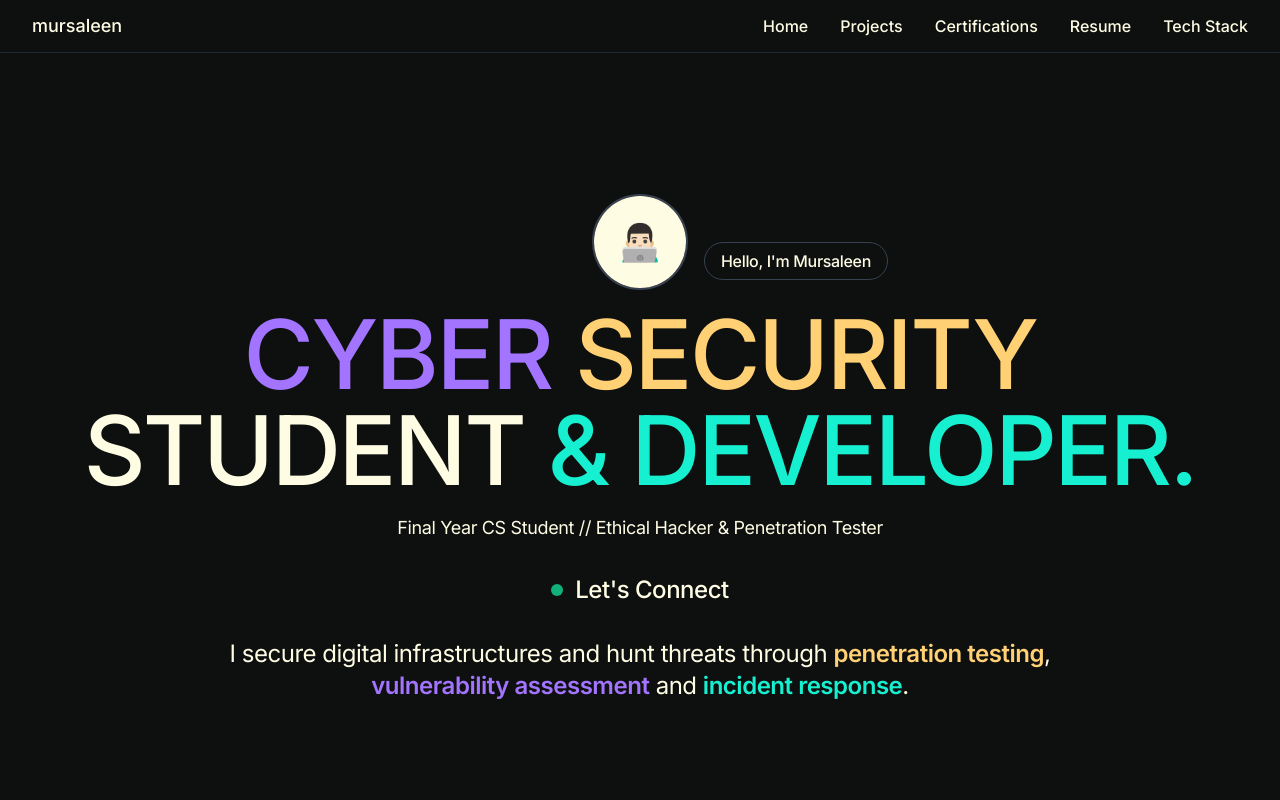
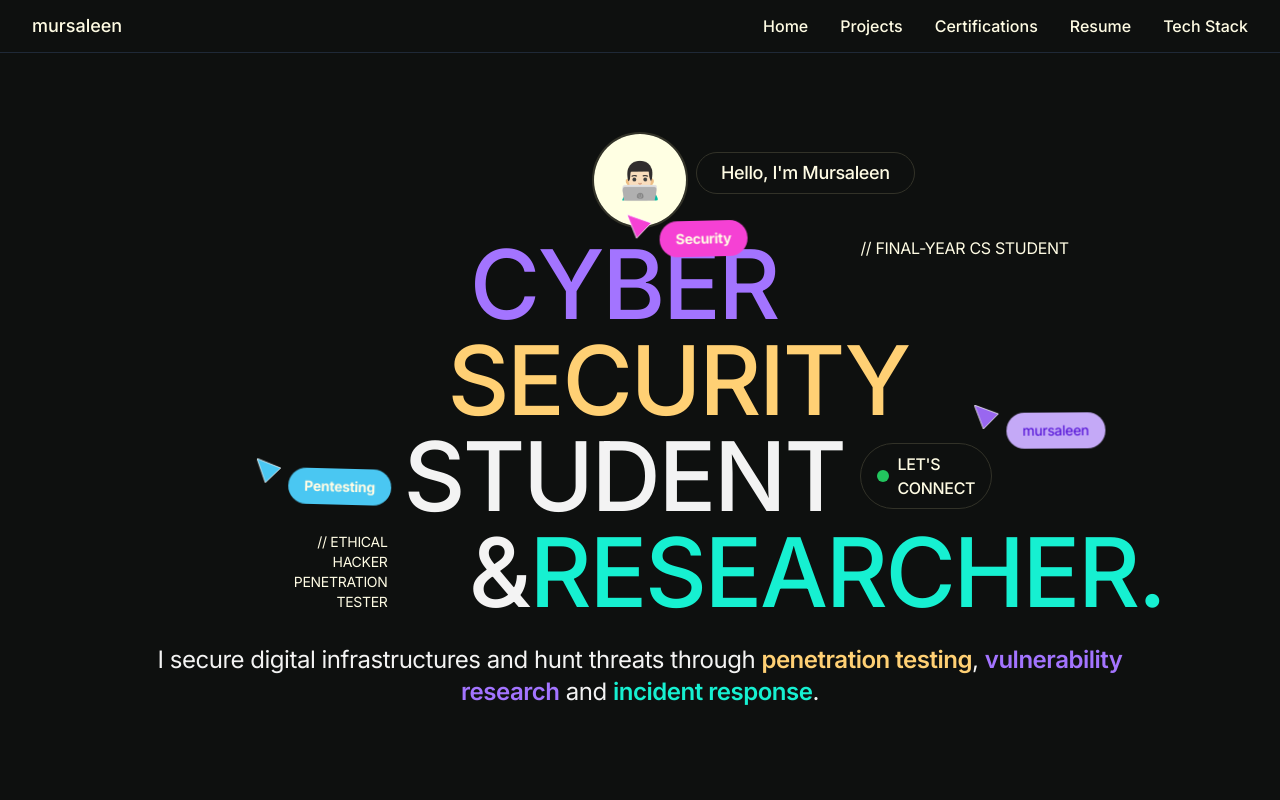
Before and after one commit to Mursaleen7/Personal-Portfolio, a React (Vite) app: page / in a window 1280 px wide. Shown: the top 800 px of the page. Built offline with nearby package versions, Linux system fonts and the light colour scheme.

Commit message:
Update Hero.jsx

```diff
--- a/src/components/Hero.jsx
+++ b/src/components/Hero.jsx
@@ -28,62 +28,223 @@ const Hero = () => {
   }
 
   return (
-    <section id="home" className="min-h-screen flex items-center justify-center relative bg-primary-bg pt-16 sm:pt-20 lg:pt-24" ref={ref}>
+    <section id="hero" className="min-h-screen flex items-center justify-center relative" ref={ref} style={{ backgroundColor: '#0e100f', paddingTop: '40px' }}>
       <div className="max-w-7xl mx-auto px-6 w-full">
         <motion.div
           variants={containerVariants}
           initial="hidden"
           animate={inView ? "visible" : "hidden"}
-          className="relative flex flex-col items-center text-center"
+          className="relative flex flex-col items-center"
         >
-          {/* Profile Avatar */}
-          <motion.div variants={itemVariants} className="relative mb-4">
-            <div className="w-24 h-24 rounded-full overflow-hidden border-2 border-gray-700">
-              <div className="w-full h-full flex items-center justify-center text-4xl bg-primary-text text-primary-bg">
+          {/* Profile Avatar - Horizontally centered, above headline */}
+          <motion.div variants={itemVariants} className="relative mb-2">
+            <div className="w-24 h-24 rounded-full overflow-hidden" style={{ border: '2px solid #323228' }}>
+              {/* Memoji placeholder */}
+              <div className="w-full h-full flex items-center justify-center text-4xl" style={{ backgroundColor: '#ffffe3' }}>
                 👨🏻‍💻
               </div>
             </div>
-            {/* Hello Pill */}
+
+            {/* Hello Pill - Top-right of avatar, bottom edge aligned with avatar midline */}
             <motion.div
               variants={itemVariants}
-              className="absolute top-1/2 -translate-y-1/2 left-full ml-4 hidden sm:block"
+              className="absolute top-5 left-full ml-2"
             >
-              <div className="rounded-full px-4 py-1.5 border border-gray-700">
-                <span className="text-sm md:text-base font-headline font-medium text-primary-text whitespace-nowrap">Hello, I'm Mursaleen</span>
+              <div className="rounded-full px-6 py-1.5" style={{ border: '1px solid #323228' }}>
+                <span className="text-base md:text-lg font-headline font-medium whitespace-nowrap" style={{ color: '#fffce4' }}>Hello, I'm Mursaleen</span>
               </div>
             </motion.div>
           </motion.div>
 
-          {/* Main Headline Block */}
-          <motion.div variants={itemVariants} className="relative w-full">
-            <h1 className="font-headline font-medium text-4xl sm:text-5xl md:text-6xl lg:text-8xl leading-none tracking-tight uppercase">
-              <span className="text-accent-purple">CYBER</span> <span className="text-accent-yellow">SECURITY</span> <span className="text-primary-text">STUDENT</span> <span className="text-accent-teal">& DEVELOPER.</span>
-            </h1>
+          {/* Main Headline Block - Centered below avatar with specific line alignments */}
+          <motion.div variants={itemVariants} className="relative -ml-8">
+            <div className="font-headline font-medium text-4xl md:text-6xl lg:text-8xl leading-none tracking-tight uppercase">
+
+              {/* Line 1: CYBER - Center aligned */}
+              <div className="flex justify-center relative mb-0">
+                <span style={{ color: '#a374ff' }}>CYBER</span>
+                {/* Annotation: Based in Pakistan - Right of CYBER, baseline aligned */}
+                <span className="absolute left-full ml-4 top-0 text-sm md:text-base font-headline font-normal whitespace-nowrap hidden lg:block" style={{ color: '#fffce4' }}>
+                  // Final-year CS student
+                </span>
+              </div>
+
+              {/* Line 2: SECURITY - Indented, starts under 'B' of CYBER */}
+              <div className="flex justify-center relative mb-0">
+                <div className="relative">
+                  <span className="invisible">CYB</span>
+                  <span className="absolute -left-20 top-0" style={{ color: '#ffd074' }}>SECURITY</span>
+                </div>
+              </div>
+
+              {/* Line 3: STUDENT - Left-aligned with CYBER */}
+              <div className="flex justify-center relative mb-0">
+                <span style={{ color: '#F3F3F3' }}>STUDENT</span>
+                {/* Let's Connect Button - Right of STUDENT, vertically centered */}
+                <div className="absolute left-full ml-4 top-1/2 transform -translate-y-1/2 hidden lg:flex">
+                  <div className="flex items-center space-x-2 rounded-full px-4 py-2" style={{ border: '1px solid #323228' }}>
+                    <div className="w-3 h-3 bg-green-500 rounded-full animate-pulse flex-shrink-0"></div>
+                    <span className="text-sm md:text-base font-headline font-medium" style={{ color: '#fffce4' }}>Let's Connect</span>
+                  </div>
+                </div>
+              </div>
+
+              {/* Line 4: & RESEARCHER - Side by side */}
+              <div className="flex justify-center relative">
+                <div className="relative">
+                  <span className="invisible">STUDE</span>
+                  <div className="absolute left-0 top-0 flex items-baseline">
+                    <span className="font-headline font-medium" style={{ color: '#F3F3F3' }}>& </span>
+                    <span style={{ color: '#16f0d1' }}>RESEARCHER.</span>
+                  </div>
+                </div>
+                {/* Role Annotation - Left of "& RESEARCHER", vertically centered */}
+                <div className="absolute right-full mr-4 top-1/2 transform -translate-y-1/2 text-xs md:text-sm font-headline font-normal text-right hidden lg:block" style={{ color: '#fffce4' }}>
+                  <div>// Ethical Hacker</div>
+                  <div>Penetration Tester</div>
+                </div>
+              </div>
+            </div>
           </motion.div>
 
-          {/* Sub-headline/Annotations */}
-          <motion.div variants={itemVariants} className="mt-4 max-w-3xl">
-            <p className="text-sm sm:text-base md:text-lg font-headline font-normal text-primary-text">
-              Final Year CS Student // Ethical Hacker & Penetration Tester
-            </p>
-          </motion.div>
-
-          {/* Let's Connect Button */}
-          <motion.div variants={itemVariants} className="mt-8 flex items-center justify-center space-x-3">
-            <div className="w-3 h-3 bg-accent-green rounded-full animate-pulse flex-shrink-0"></div>
-            <button className="text-lg sm:text-xl md:text-2xl font-headline font-medium text-primary-text hover:text-accent-green transition-colors duration-200">
+          {/* Mobile Let's Connect Button */}
+          <motion.div variants={itemVariants} className="flex items-center justify-center space-x-3 mt-8 lg:hidden">
+            <div className="w-3 h-3 bg-green-500 rounded-full animate-pulse flex-shrink-0"></div>
+            <button className="text-xl md:text-2xl font-headline font-medium hover:text-green-500 transition-colors duration-200" style={{ color: '#fffce4' }}>
               Let's Connect
             </button>
           </motion.div>
 
-          {/* Tagline */}
-          <motion.div variants={itemVariants} className="mt-8 text-center max-w-4xl">
-            <p className="text-base sm:text-lg md:text-xl lg:text-2xl font-headline font-normal leading-relaxed text-primary-text">
+          {/* Tagline - Bottom of hero, separated with space, centered */}
+          <motion.div variants={itemVariants} className="mt-6 text-center max-w-5xl">
+            <p className="text-lg md:text-xl lg:text-2xl font-headline font-normal leading-relaxed" style={{ color: '#F3F3F3' }}>
               I secure digital infrastructures and hunt threats through{' '}
-              <span className="font-semibold text-accent-yellow">penetration testing</span>,{' '}
-              <span className="font-semibold text-accent-purple">vulnerability assessment</span> and{' '}
-              <span className="font-semibold text-accent-teal">incident response</span>.
+              <span className="font-semibold" style={{ color: '#ffd074' }}>penetration testing</span>,{' '}
+              <span className="font-semibold" style={{ color: '#a374ff' }}>vulnerability research</span> and{' '}
+              <span className="font-semibold" style={{ color: '#16f0d1' }}>incident response</span>.
             </p>
+          </motion.div>
+
+          {/* Interactive Cursors - Layered on top with precise positioning */}
+          <motion.div className="absolute inset-0 pointer-events-none overflow-visible">
+            {/* Security Cursor - Tip over center of Hello pill */}
+            <motion.div
+              className="absolute cursor-pointer"
+              style={{ top: '72px', left: '50%', transform: 'translateX(120px)' }}
+              animate={{
+                x: [0, 12, -6, 8, -2, 0],
+                y: [0, -8, 6, -4, 3, 0],
+                rotate: [0, 3, -2, 4, -1, 0]
+              }}
+              transition={{ duration: 4, repeat: Infinity, ease: "easeInOut" }}
+              whileHover={{
+                scale: [1, 1.4, 1.2, 1.5, 1.3],
+                x: [0, 200, -150, 220, 160],
+                y: [0, -180, 120, -200, -100],
+                rotate: [0, 25, -15, 35, 18],
+                transition: {
+                  duration: 2.5,
+                  ease: "easeOut",
+                  times: [0, 0.25, 0.5, 0.75, 1]
+                }
+              }}
+            >
+              <div className="relative">
+                {/* Arrow pointer */}
+                <svg width="24" height="24" viewBox="0 0 16 16" className="absolute -top-2 -left-2">
+                  <path d="M0 0L16 6L6 16L0 0Z" fill="#F541D4" stroke="white" strokeWidth="0.5" />
+                </svg>
+                {/* Tag */}
+                <div
+                  className="px-4 py-2 rounded-full text-sm font-headline font-bold ml-6 mt-3"
+                  style={{ backgroundColor: '#F541D4', color: '#fffce4' }}
+                >
+                  Security
+                </div>
+              </div>
+            </motion.div>
+
+            {/* Pentesting Cursor - Tip over "Ethical Hacker Penetration Tester" text */}
+            <motion.div
+              className="absolute hidden lg:block cursor-pointer"
+              style={{
+                top: 'calc(50% + 40px)',
+                left: 'calc(50% - 380px)',
+                transform: 'translate(0, 0)'
+              }}
+              animate={{
+                x: [0, -10, 6, -4, 2, 0],
+                y: [0, 8, -5, 9, -2, 0],
+                rotate: [0, -3, 2, -4, 1, 0]
+              }}
+              transition={{ duration: 5, repeat: Infinity, ease: "easeInOut" }}
+              whileHover={{
+                scale: [1, 1.3, 1.1, 1.6, 1.25],
+                x: [0, -240, 170, -270, -120],
+                y: [0, 150, -190, 170, 85],
+                rotate: [0, -30, 20, -40, -12],
+                transition: {
+                  duration: 2.8,
+                  ease: "easeOut",
+                  times: [0, 0.3, 0.5, 0.8, 1]
+                }
+              }}
+            >
+              <div className="relative">
+                {/* Arrow pointer */}
+                <svg width="24" height="24" viewBox="0 0 16 16" className="absolute -top-2 -left-2">
+                  <path d="M0 0L16 6L6 16L0 0Z" fill="#4AC7F2" stroke="white" strokeWidth="0.5" />
+                </svg>
+                {/* Tag */}
+                <div
+                  className="px-4 py-2 rounded-full text-sm font-headline font-bold ml-6 mt-3"
+                  style={{ backgroundColor: '#4AC7F2', color: '#fffce4' }}
+                >
+                  Pentesting
+                </div>
+              </div>
+            </motion.div>
+
+            {/* mursaleen Cursor - Tip under "Let's Connect" text */}
+            <motion.div
+              className="absolute hidden lg:block cursor-pointer"
+              style={{
+                top: 'calc(50% - 20px)',
+                left: 'calc(50% + 340px)',
+                transform: 'translate(0, 0)'
+              }}
+              animate={{
+                x: [0, 9, -5, 6, -1, 0],
+                y: [0, -6, 8, -5, 4, 0],
+                rotate: [0, 2, -3, 3, -1, 0]
+              }}
+              transition={{ duration: 6, repeat: Infinity, ease: "easeInOut" }}
+              whileHover={{
+                scale: [1, 1.5, 1.2, 1.7, 1.4],
+                x: [0, 300, -210, 320, 180],
+                y: [0, -240, 160, -260, -140],
+                rotate: [0, 40, -25, 45, 20],
+                transition: {
+                  duration: 3.2,
+                  ease: "easeOut",
+                  times: [0, 0.2, 0.4, 0.7, 1]
+                }
+              }}
+            >
+              <div className="relative">
+                {/* Arrow pointer */}
+                <svg width="24" height="24" viewBox="0 0 16 16" className="absolute -top-2 -left-2">
+                  <path d="M0 0L16 6L6 16L0 0Z" fill="#9967F0" stroke="white" strokeWidth="0.5" />
+                </svg>
+                {/* Tag */}
+                <div
+                  className="px-4 py-2 rounded-full text-sm font-headline font-normal ml-6 mt-3"
+                  style={{ backgroundColor: '#C4A9F7', color: '#4A05D4' }}
+                >
+                  mursaleen
+                </div>
+              </div>
+            </motion.div>
           </motion.div>
         </motion.div>
       </div>
```
